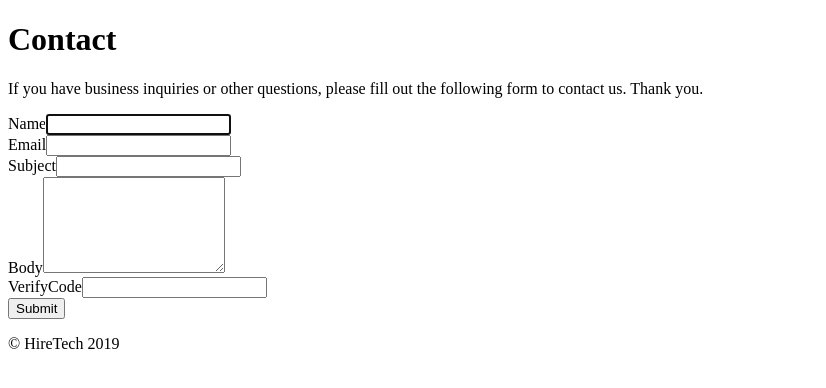
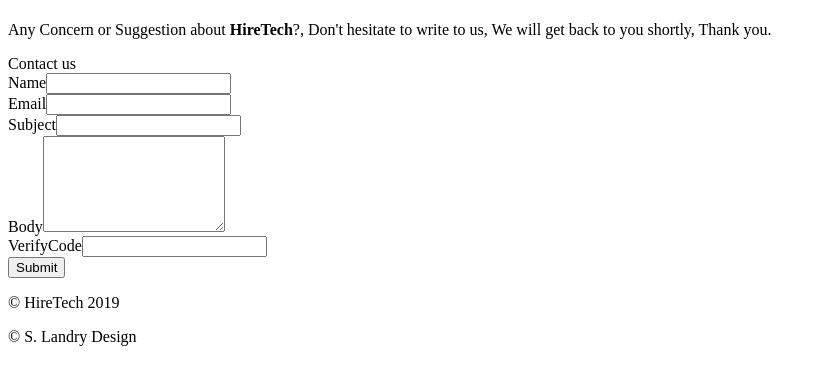
Before and after one commit to mugunga007/hiretech, a Yii app: template frontend/views/site/contact.php in a window 1280 px wide. Shown: the top 388 px of the page, without its empty margins (0-826 px from the left). Run offline with PHP 8.4 and a stand-in for Yii, Linux system fonts and the light colour scheme; the template is opened without the code that fills it, so the values that code supplies are empty; form fields are guessed from the names that the template uses; some libraries are stand-ins or nearby versions.

Commit message:
pages css adjusts

```diff
--- a/frontend/controllers/ProviderController.php
+++ b/frontend/controllers/ProviderController.php
@@ -50,6 +50,7 @@ class ProviderController extends Controller
             ],
             'access'=>[
                 'class'=>AccessControl::className(),
+                'except'=>['create'],
                 'rules'=>[
                     [
                       'allow'=>true,
--- a/frontend/controllers/SeekerController.php
+++ b/frontend/controllers/SeekerController.php
@@ -36,8 +36,10 @@ class SeekerController extends Controller
                 'class' => VerbFilter::className(),
                 'actions' => [
                     'delete' => ['POST'],
+                ]
                 ],
                 'access'=>[
+                    'except'=>['create'],
                     'class'=>AccessControl::className(),
                     'rules'=>[
                         [
@@ -47,7 +49,7 @@ class SeekerController extends Controller
 
 
                     ]
-                ]
+
             ],
         ];
     }
--- a/frontend/controllers/SiteController.php
+++ b/frontend/controllers/SiteController.php
@@ -129,7 +129,7 @@ class SiteController extends Controller
                 $provider_job = new ActiveDataProvider([
                     'query' => ProviderJob::find()
                         ->where(['provider_id'=>$provider_id])
-                        ->andWhere(['status'=>3])
+                        ->andWhere(['>=','status',3])
                 ]);
 
 
--- a/frontend/models/ContactForm.php
+++ b/frontend/models/ContactForm.php
@@ -51,7 +51,7 @@ class ContactForm extends Model
     public function sendEmail($email)
     {
         return Yii::$app->mailer->compose()
-            ->setTo($email)
+            ->setTo('mugunga6@gmail.com')
             ->setFrom([$this->email => $this->name])
             ->setSubject($this->subject)
             ->setTextBody($this->body)
--- a/frontend/views/layouts/main.php
+++ b/frontend/views/layouts/main.php
@@ -42,7 +42,7 @@ AppAsset::register($this);
 
         'brandUrl' => Yii::$app->homeUrl,
         'options' => [
-            'class' => 'navbar-default navbar-fixed-top',
+            'class' => 'navbar navbar-default navbar-fixed-top text-center',
 
         ],
 
@@ -52,10 +52,12 @@ AppAsset::register($this);
         ['label' => '<i class="fa fa-home "></i>  Home', 'url' => ['/site/index'],
         'glyphicon'=>'cog',
         ],
+        /*
         ['label' => '<i class="fa fa-book-open"></i> About', 'url' => ['/site/about'],
             'icon'=>'cog',
             ],
-        ['label' => '<i class="fa fa-address-book"></i>  Contact', 'url' => ['/site/contact']],
+        */
+        ['label' => '<i class="fa fa-edit"></i>  Contact', 'url' => ['/site/contact']],
     ];
     if (Yii::$app->user->isGuest) {
         $menuItems[] = ['label' => '<i class="fa fa-user-cog"></i>  Signup as', 'url' => ['/site/signup'],
@@ -63,9 +65,9 @@ AppAsset::register($this);
             ['label' => '<i class="fa fa-address-card"></i>  Job Seeker', 'url' => ['/seeker/create']],
             ['label' => '<i class="fa fa-address-card"></i>  Job Provider', 'url' => ['/provider/create']],
         ]];
-
+/*
         $menuItems[] = ['label' => '<i class="fa fa-sign-in-alt"></i> Login as', 'url' => ['/site/login']];
-
+*/
     } else {
         $role = Yii::$app->user->identity->role;
         $name = '';
@@ -128,22 +130,27 @@ AppAsset::register($this);
     NavBar::end();
     ?>
 
-    <div class="container ">
-        <?= Breadcrumbs::widget([
+<div class="container">
+
+        <?php
+        /*
+        Breadcrumbs::widget([
             'links' => isset($this->params['breadcrumbs']) ? $this->params['breadcrumbs'] : [],
-        ]) ?>
+        ])
+        */ ?>
+
         <?= Alert::widget() ?>
         <?= $content ?>
-    </div>
 </div>
+</div>
+<footer class="footer">
 
-<footer class="footer">
-    <div class="container">
         <p class="pull-left">&copy; HireTech <?= date('Y') ?></p>
 
-        <p class="pull-right"></p>
-    </div>
+        <p class="pull-right">&copy; S. Landry Design </p>
+
 </footer>
+
 
 <?php $this->endBody() ?>
 </body>
--- a/frontend/views/seeker/create.php
+++ b/frontend/views/seeker/create.php
@@ -8,9 +8,6 @@ use yii\helpers\Url;
 
 
 ?>
-<div class="seeker-create">
-
-   <div class="container">
 
        <div class="row">
            <div class="col-md-4">
@@ -37,6 +34,3 @@ use yii\helpers\Url;
 
 
        </div>
-   </div>
-
-</div>
--- a/frontend/views/site/contact.php
+++ b/frontend/views/site/contact.php
@@ -11,18 +11,38 @@ use yii\captcha\Captcha;
 $this->title = 'Contact';
 $this->params['breadcrumbs'][] = $this->title;
 ?>
-<div class="site-contact">
-    <h1><?= Html::encode($this->title) ?></h1>
+
+<div class="row ">
+    <div class="col-md-4">
+    </div>
+    <div class="col-md-4">
+
+        <div class="page-header text-center">
+            <h1> <i class="fa fa-edit"></i> </h1>
+
 
     <p>
-        If you have business inquiries or other questions, please fill out the following form to contact us. Thank you.
+        Any Concern or Suggestion about <b>HireTech</b>?,
+        Don't hesitate to write to us, We will get back to you shortly, Thank you.
     </p>
+        </div>
+    </div>
+
+    <div class="col-md-4">
+    </div>
+</div>
 
     <div class="row">
-        <div class="col-lg-5">
+        <div class="col-md-4">
+        </div>
+        <div class="col-md-4">
+            <div data-aos="fade-left">
+                <div class="myform">
+                    <div class="well well-sm text-center titlecolor">
+                        <i class="fa fa-envelope-open-text"></i> Contact us </div>
             <?php $form = ActiveForm::begin(['id' => 'contact-form']); ?>
 
-                <?= $form->field($model, 'name')->textInput(['autofocus' => true]) ?>
+                <?= $form->field($model, 'name')->textInput() ?>
 
                 <?= $form->field($model, 'email') ?>
 
@@ -31,7 +51,10 @@ $this->params['breadcrumbs'][] = $this->title;
                 <?= $form->field($model, 'body')->textarea(['rows' => 6]) ?>
 
                 <?= $form->field($model, 'verifyCode')->widget(Captcha::className(), [
-                    'template' => '<div class="row"><div class="col-lg-3">{image}</div><div class="col-lg-6">{input}</div></div>',
+                    'template' => '<div class="row">
+            <div class="col-md-8">{image}</div>
+            <div class="col-md-8">{input}</div>
+            </div>',
                 ]) ?>
 
                 <div class="form-group">
@@ -39,7 +62,10 @@ $this->params['breadcrumbs'][] = $this->title;
                 </div>
 
             <?php ActiveForm::end(); ?>
+                </div>
+            </div>
+        </div>
+
+        <div class="col-md-4">
         </div>
     </div>
-
-</div>
```
Also changed, not shown: frontend/views/site/about.php (+5 -3 lines), frontend/views/site/index.php (+24 -22 lines), frontend/web/css/mystyle.css (+11 -5 lines).
